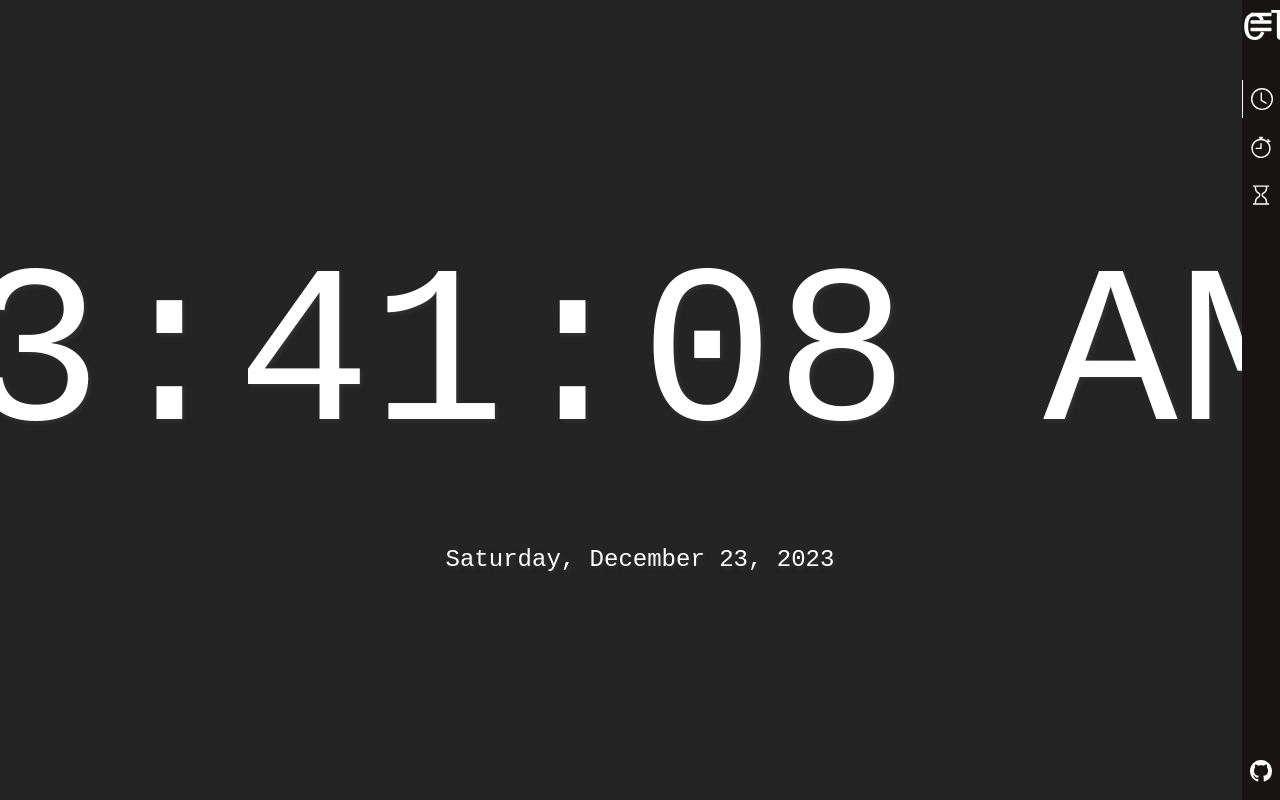
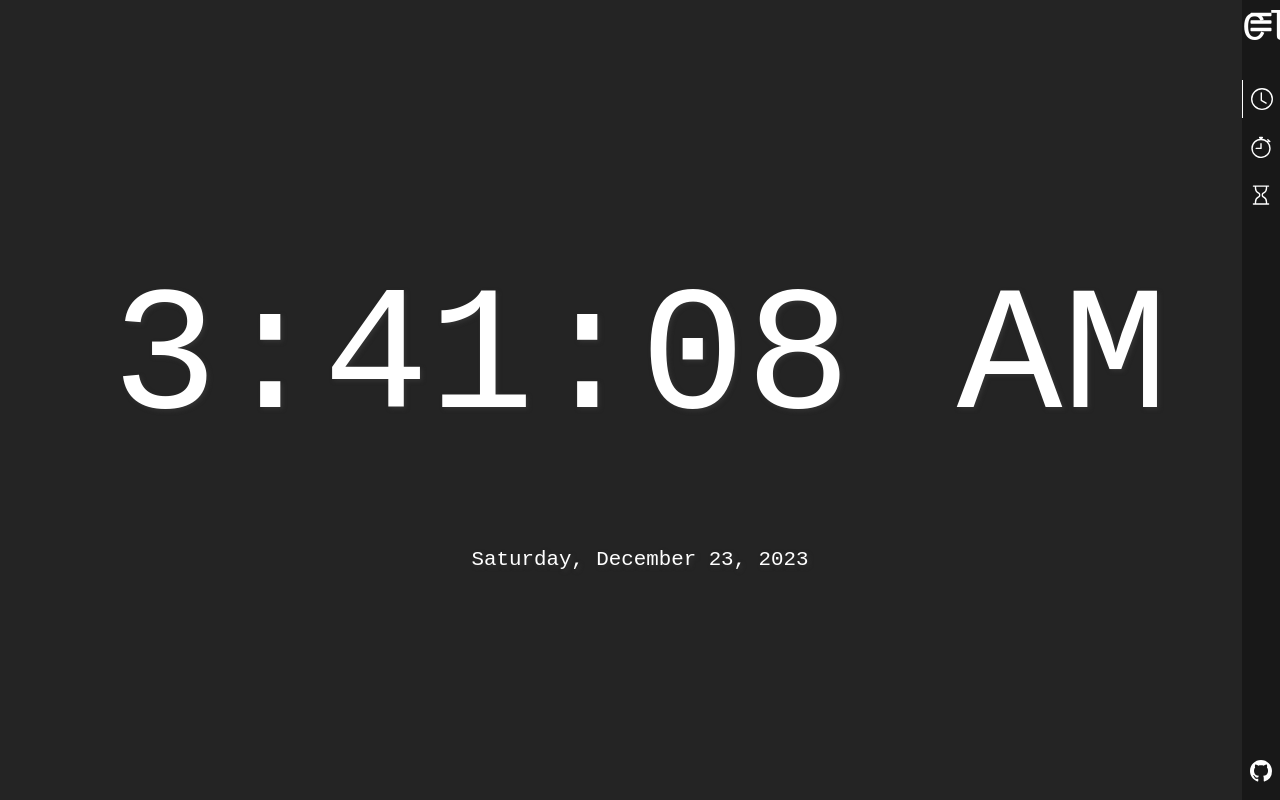
Before and after one commit to murilobispo/react-gallery-app-ts-tailwind, a React (Vite) app: page / in a window 1280 px wide. Shown: the top 800 px of the page. Built offline with nearby package versions, Linux system fonts and the light colour scheme; the HTML template or start-up script is replaced by a standard one; a web font is replaced by a local one.

Commit message:
Added stopwatch control buttons, no functionality yet

```diff
--- a/src/components/Clock/Clock.module.css
+++ b/src/components/Clock/Clock.module.css
@@ -3,7 +3,7 @@
     height: 80%;
     color: white;
     font-family: 'Martian Mono', monospace;
-    font-size: 14em;
+    font-size: 11em;
     display: flex;
     justify-content: center;
     align-items: center;
@@ -21,7 +21,8 @@
     display: flex;
     justify-content: center;
     text-shadow: 2px 2px 4px #333;
-    font-size:1.5em;
+    font-size:1.3em;
     align-items: center;
     overflow: hidden;
+    gap: 200px;
 }
--- a/src/components/SideBar/SideBar.module.css
+++ b/src/components/SideBar/SideBar.module.css
@@ -5,7 +5,7 @@
     font-family: 'Martian Mono', monospace;
     color: white;
     transition: right 0.3s ease-in-out;
-    background-color: #181414;
+    background-color: #181818;
     display: flex;
     flex-direction:column;
     justify-content:space-between;
--- /dev/null
+++ b/src/components/StopwatchOptions/StopwatchOptions.module.css
@@ -0,0 +1,11 @@
+.SWButton {
+    background-color: transparent;
+    border-radius: 33px;
+    text-transform: uppercase;
+    padding: 0.8em;
+    font-weight: 600;
+    cursor: pointer;
+    background-color: #181818;
+    box-sizing: border-box;
+    font-size: 0.8em;
+}
--- a/src/components/StopwatchOptions/index.tsx
+++ b/src/components/StopwatchOptions/index.tsx
@@ -1,6 +1,11 @@
+import styles from './StopwatchOptions.module.css'
+
 function StopWatchOptions () {
     return(
-        <h1>IN PROGRESS</h1>
+        <>
+            <p className={styles.SWButton}>Start</p>
+            <p className={styles.SWButton}>Reset</p>
+        </>
     )
 }
 
```
